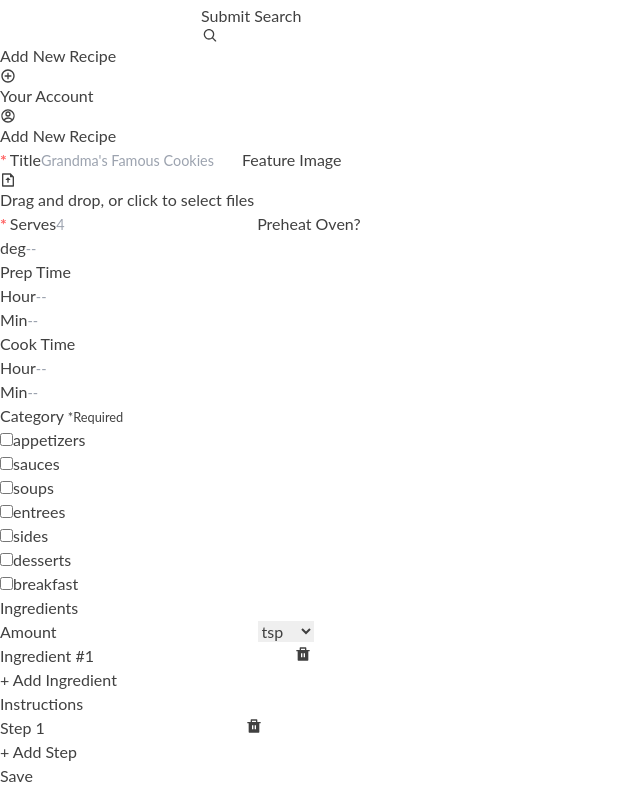
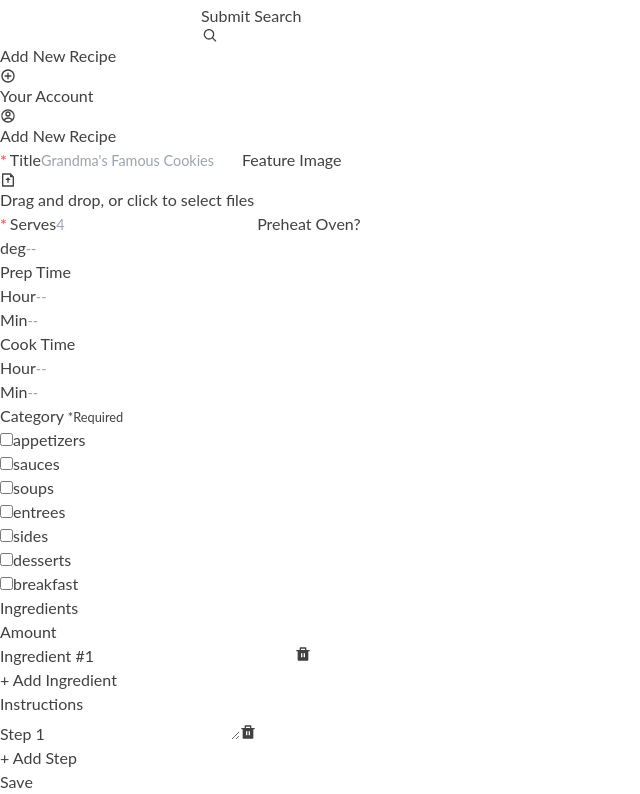
Before and after one commit to brandicameron/nosh, a Next.js app: page /add-recipe in a window 1280 px wide. Shown: the part 214-1008 px from the top of the page, without its empty margins (0-640 px from the left). Built offline with nearby package versions, Linux system fonts and the light colour scheme.

Commit message:
Fixed decrement button and added message if no items in menu

```diff
--- a/components/Ingredient.js
+++ b/components/Ingredient.js
@@ -16,7 +16,7 @@ export default function Ingredient({ ing, servings, defaultServings }) {
         return integer + ' ' + '1/3';
       } else if (fractional >= 0.4166 && fractional <= 0.58333333333333333) {
         return integer + ' ' + '1/2';
-      } else if (fractional >= 0.584 && fractional <= 0.708) {
+      } else if (fractional >= 0.584 && fractional <= 0.708333333333333333) {
         return integer + ' ' + '2/3';
       } else if (fractional >= 0.709 && fractional <= 0.875) {
         return integer + ' ' + '3/4';
--- a/components/IngredientInput.js
+++ b/components/IngredientInput.js
@@ -15,25 +15,12 @@ export default function IngredientInput({
           Amount
         </label>
         <input
-          className='w-28 rounded p-1.5 mb-5'
+          className='w-16 rounded p-1.5 mb-5'
           type='number'
           name='ingAmount'
           value={ing.ingAmount || ''}
           onChange={(e) => handleListInputChange(e, index, ingredients, setIngredients)}
         />
-        <select
-          className='absolute h-[36px] mb-5 right-0 rounded-r bg-indigo-200'
-          name='ingUnit'
-          value={ing.ingUnit}
-          onChange={(e) => handleListInputChange(e, index, ingredients, setIngredients)}
-        >
-          <option value='tsp'>tsp</option>
-          <option value='tbs'>tbs</option>
-          <option value='oz'>oz</option>
-          <option value='cup'>cup</option>
-          <option value='pound'>lb</option>
-          <option value=''>none</option>
-        </select>
       </div>
       <div className='flex justify-center items-center w-full ml-2'>
         <div className='relative flex flex-col w-full'>
--- a/components/InstructionsInput.js
+++ b/components/InstructionsInput.js
@@ -13,9 +13,9 @@ export default function InstructionsInput({
       <label className='flex text-white' htmlFor='step'>
         Step {index + 1}
       </label>
-      <input
-        className='rounded p-1.5 mb-5 pr-10'
-        type='text'
+      <textarea
+        className='rounded p-1.5 mb-5 pr-10 leading-tight'
+        rows={1}
         name='step'
         value={step.step}
         onChange={(e) => handleListInputChange(e, index, instructions, setInstructions)}
--- a/pages/add-recipe.js
+++ b/pages/add-recipe.js
@@ -32,7 +32,6 @@ export default function AddRecipe() {
   const [ingredients, setIngredients] = useState([
     {
       ingAmount: '',
-      ingUnit: 'tsp',
       ingredient: '',
     },
   ]);
@@ -119,7 +118,6 @@ export default function AddRecipe() {
       ...ingredients,
       {
         ingAmount: '',
-        ingUnit: 'tsp',
         ingredient: '',
       },
     ]);
@@ -160,7 +158,6 @@ export default function AddRecipe() {
     setIngredients([
       {
         ingAmount: '',
-        ingUnit: 'tsp',
         ingredient: '',
       },
     ]);
@@ -177,7 +174,6 @@ export default function AddRecipe() {
     });
 
     setInstructions([{ step: '' }]);
-    console.log(recipeData);
     addRecipeToFirebase(recipeData);
   };
 
```
Also changed, not shown: pages/recipes/[slug].js (+13 -4 lines).
